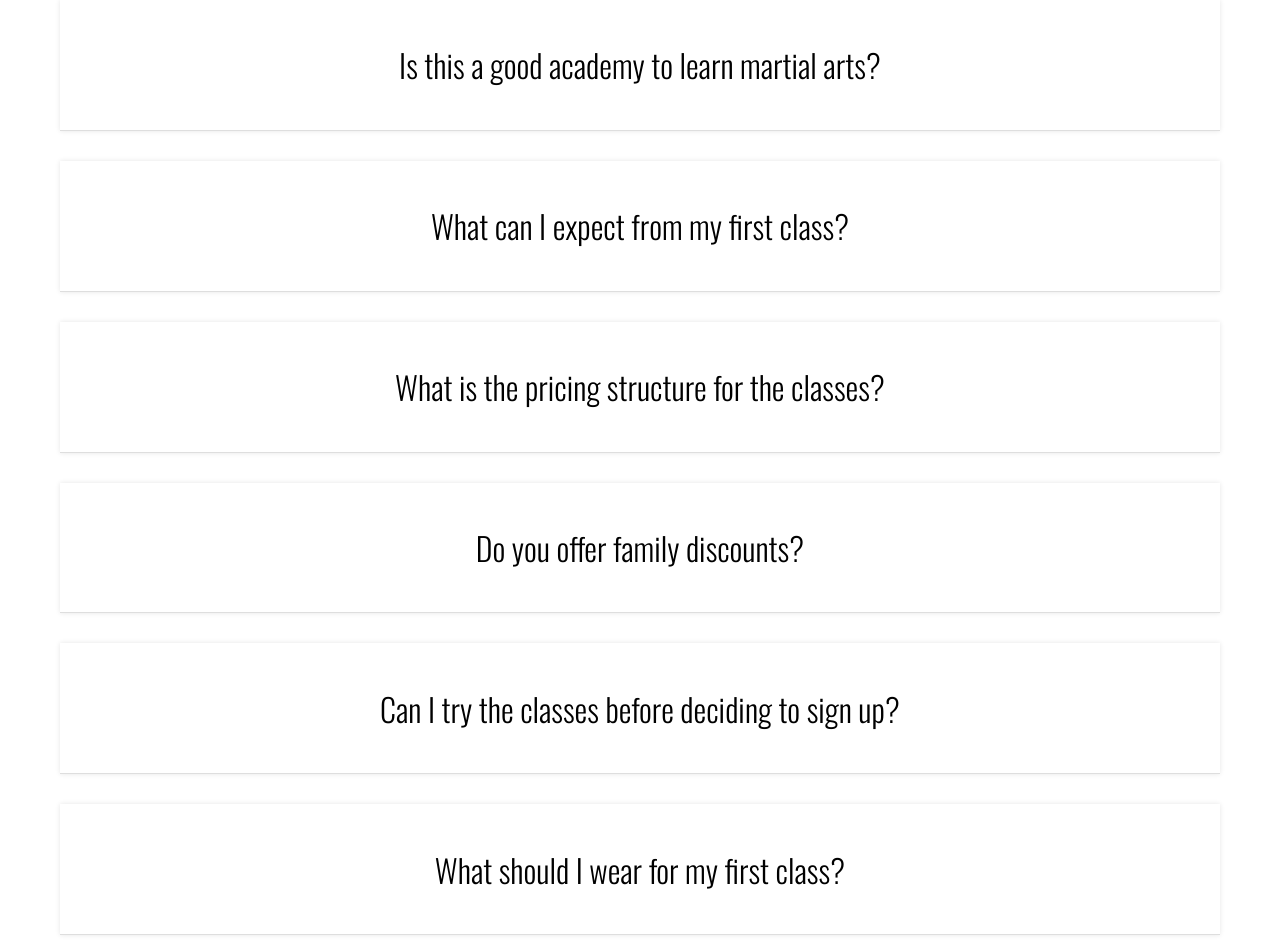
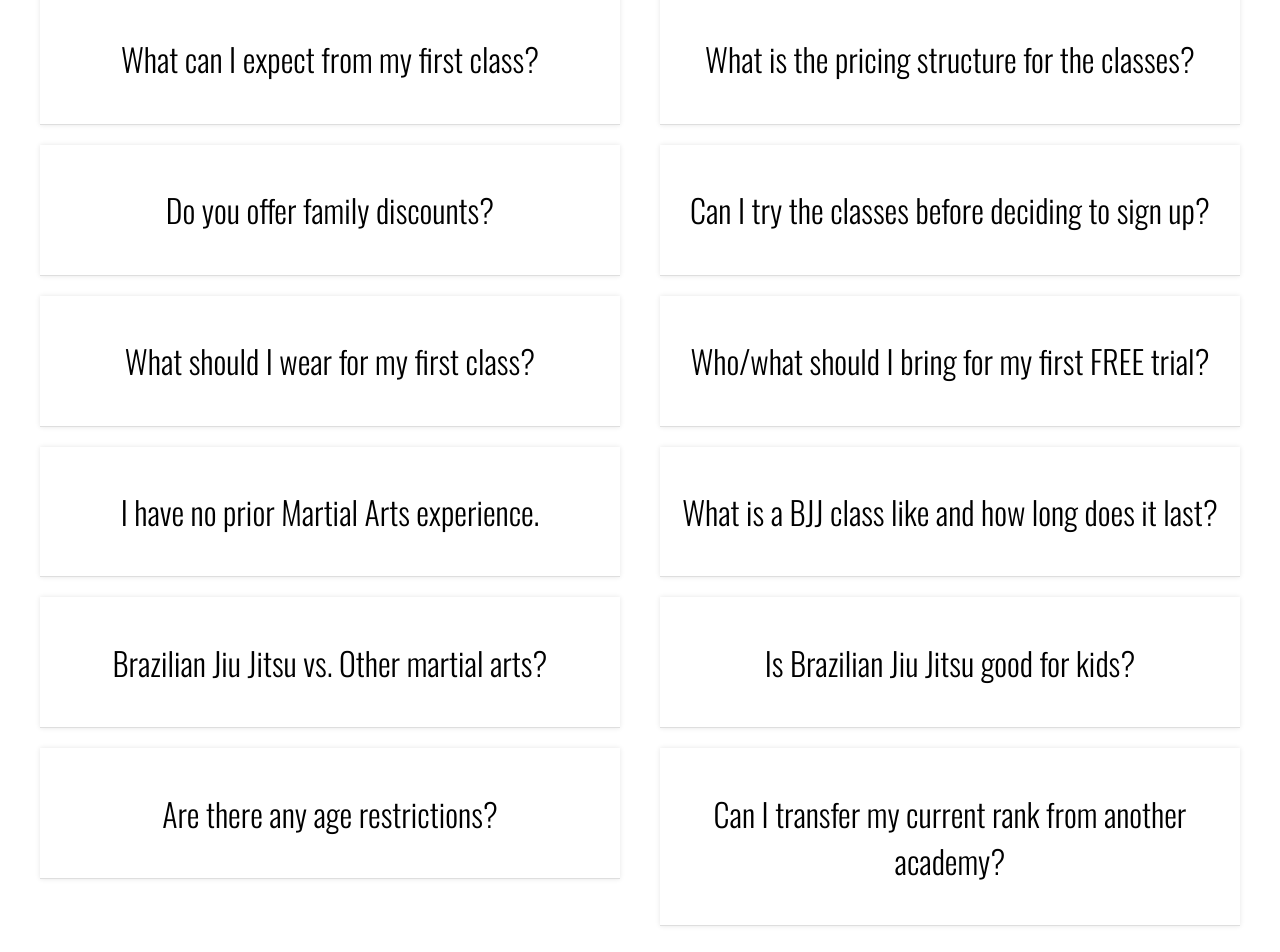
Before and after one commit to kaevernlee/Ortiz, a React (Create React App) app: page /faq in a window 1280 px wide. Shown: the part 520-1472 px from the top of the page. Built offline with nearby package versions, Linux system fonts and the light colour scheme.

Commit message:
Implementation of FAQ page (finish mvp faq page)

```diff
--- a/src/common/constants.js
+++ b/src/common/constants.js
@@ -112,13 +112,13 @@ export const TileWrapper = styled.div`
     background: #fff;
     border-bottom: rgba(0, 0, 0, .13) 1px solid;
     box-shadow: 0 0 5px rgb(0 0 0 / 10%);
-    margin: 30px;
+    margin: 10px;
 `;
 
 export const Tile = styled.div`
     display: block;
     text-align: center;
-    width: 1000px;
+    width: fit-content;
     margin: auto;
 `;
 
--- a/src/pages/faqs/index.js
+++ b/src/pages/faqs/index.js
@@ -74,7 +74,7 @@ const FreeClass = () => {
     const [show, toggleShow] = React.useState(false);
 
     return (
-        <TileWrapper>
+        <TileWrapper onClick={() => toggleShow(!show)}>
             <Tile>
                 <SubTitle>Can I try the classes before deciding to sign up?</SubTitle>
                 {show && <p>
@@ -89,7 +89,7 @@ const Attire = () => {
     const [show, toggleShow] = React.useState(false);
 
     return (
-        <TileWrapper>
+        <TileWrapper onClick={() => toggleShow(!show)}>
             <Tile>
                 <SubTitle>What should I wear for my first class?</SubTitle>
                 {show && <p>
@@ -104,7 +104,7 @@ const FirstTimeAttire = () => {
     const [show, toggleShow] = React.useState(false);
 
     return (
-        <TileWrapper>
+        <TileWrapper onClick={() => toggleShow(!show)}>
             <Tile>
                 <SubTitle>Who/what should I bring for my first FREE trial?</SubTitle>
                 {show && <p>
@@ -119,9 +119,9 @@ const PriorExp = () => {
     const [show, toggleShow] = React.useState(false);
 
     return (
-        <TileWrapper>
+        <TileWrapper onClick={() => toggleShow(!show)}>
             <Tile>
-                <SubTitle>I have no prior Martial Arts experience. Is that ok?</SubTitle>
+                <SubTitle>I have no prior Martial Arts experience.</SubTitle>
                 {show && <p>
                     No experience is necessary. Just walk in, register and prepare to have a good time. See for yourself how much fun and exciting it can be. See <a href={links.freeClasses}>Free Classes</a> for more information.
                 </p>}
@@ -142,7 +142,7 @@ const ClassTime = () => {
 const BjjDifference = () => {
     return (
         <FAQ
-            question="Is Brazilian Jiu Jitsu different from other traditional martial arts?"
+            question="Brazilian Jiu Jitsu vs. Other martial arts?"
             answer="BJJ is the only self defense system that effectively addresses ground grappling, the most important and neglected aspect of any real fight. Martial Arts like Tae kwon do, Kung fu, Karate and hapkido miss out on this aspect of a real fight. 95% of fights end up in a clinch and go to the ground. And when it does, it is more likely that one will be at the mercy of the BJJ fighter. Remember in a street fight it is very difficult to use fancy kicks, deadly punches or pressure points etc… When you’re looking for a martial art, beware of those that teach only one aspect of a fight giving you a false sense of security. If you’re not learning to defend yourself on the ground, then you are not fully prepared."
         />
     )
@@ -161,7 +161,7 @@ const AgeRestrictions = () => {
     const [show, toggleShow] = React.useState(false);
 
     return (
-        <TileWrapper>
+        <TileWrapper onClick={() => toggleShow(!show)}>
             <Tile>
                 <SubTitle>Are there any age restrictions?</SubTitle>
                 {show && <p>
@@ -181,25 +181,49 @@ const Rank = () => {
     )
 }
 
+const Row = styled.div`width: 100%; overflow: hidden;`;
+const Left = styled.div`width: 600px; float: left;`;
+const Right = styled.div`margin-left: 620px;`;
+
 const FAQPage = () => {
     return (
         <div>
             <MainTitle>Frequently Asked Questions</MainTitle>
-            <HaveBegClasses />
-            <IsGoodAcademy />
-            <FirstExpectations />
-            <Pricing />
-            <Discounts />
-            <FreeClass />
-            <Attire />
-            <FirstTimeAttire />
-            <PriorExp />
-            <ClassTime />
-            <BjjDifference />
-            <BjjKids />
-            <AgeRestrictions />
-            <Rank />
 
+            <Row>
+                <Left><HaveBegClasses /></Left>
+                <Right><IsGoodAcademy /></Right>
+            </Row>
+
+            <Row>
+                <Left><FirstExpectations /></Left>
+                <Right><Pricing /></Right>
+            </Row>
+
+            <Row>
+                <Left><Discounts /></Left>
+                <Right><FreeClass /></Right>
+            </Row>
+
+            <Row>
+                <Left><Attire /></Left>
+                <Right><FirstTimeAttire /></Right>
+            </Row>
+
+            <Row>
+                <Left><PriorExp /></Left>
+                <Right><ClassTime /></Right>
+            </Row>
+
+            <Row>
+                <Left> <BjjDifference /></Left>
+                <Right><BjjKids /></Right>
+            </Row>
+
+            <Row>
+                <Left> <AgeRestrictions /></Left>
+                <Right><Rank /></Right>
+            </Row>
         </div>
     )
 };
```
